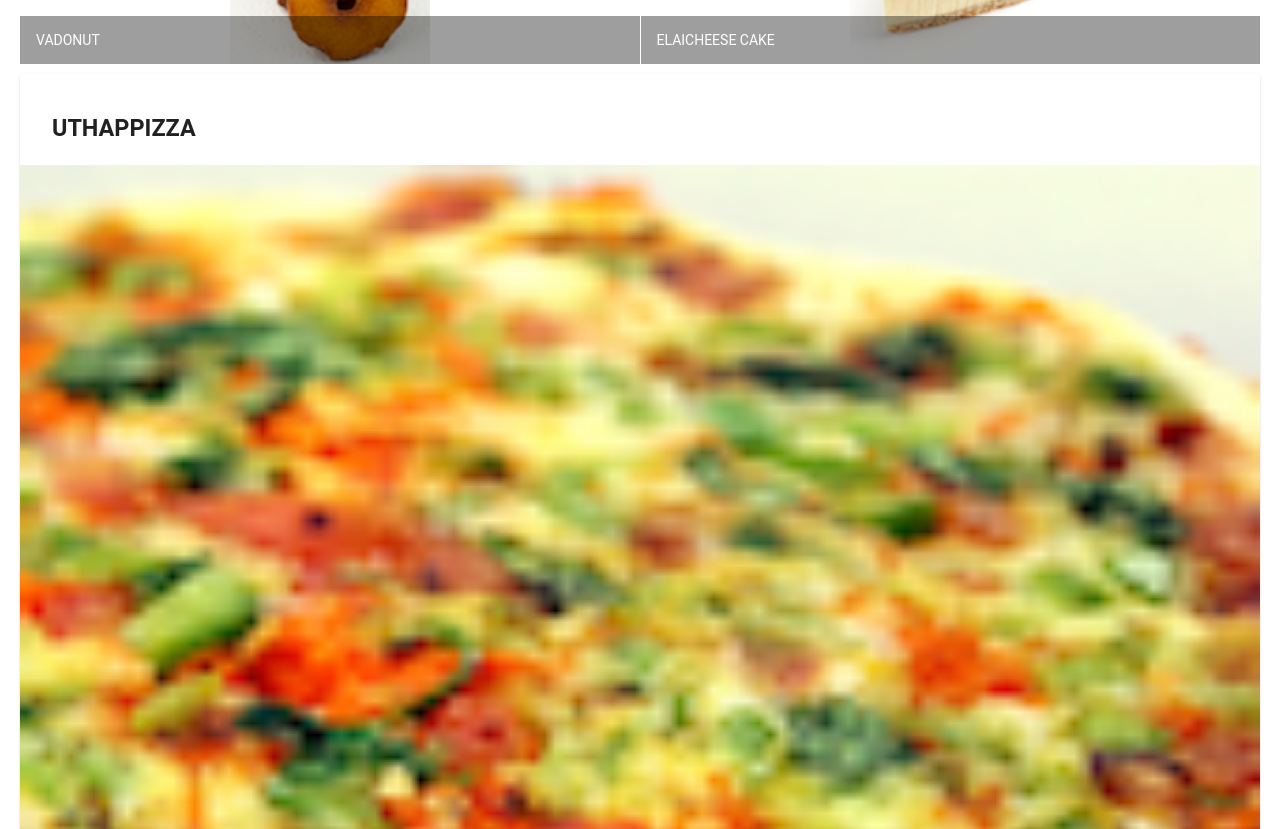
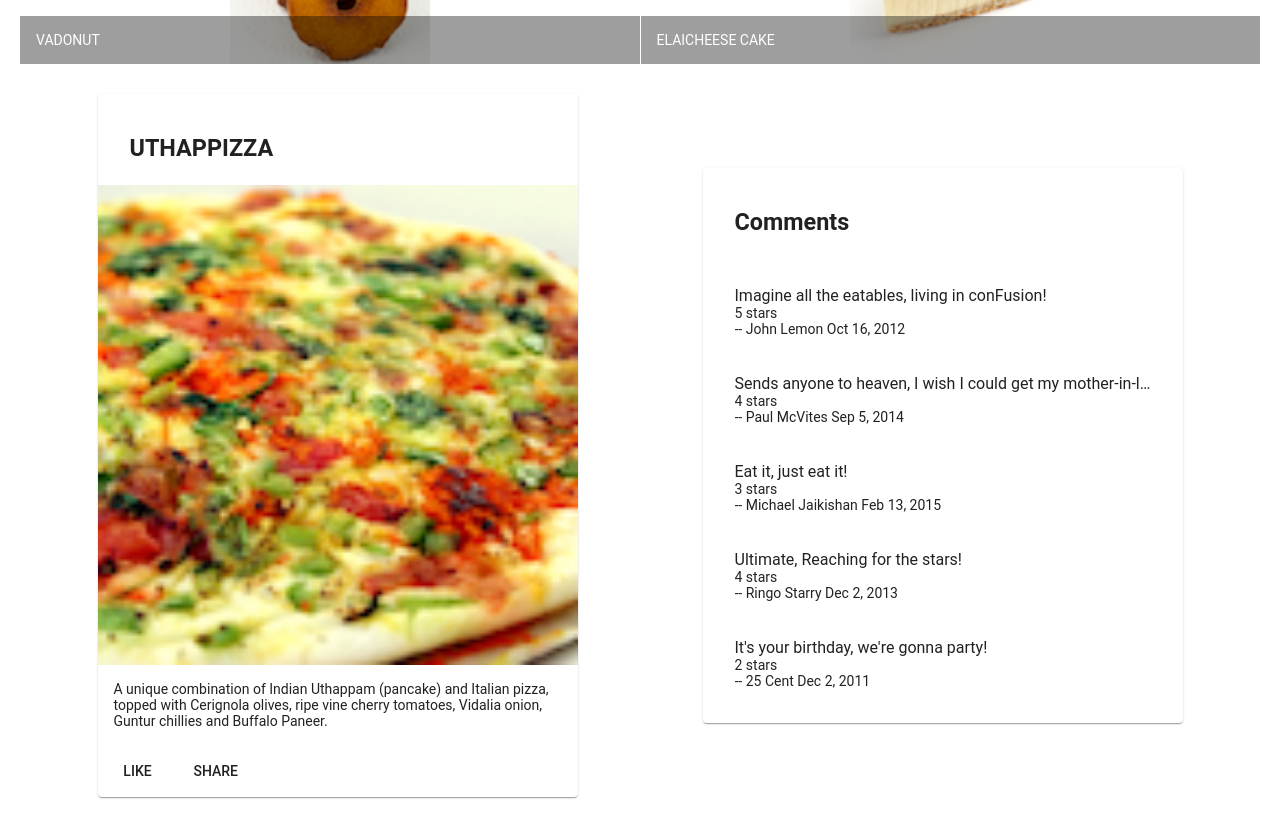
Before and after one commit to KManiKumarReddy/conFusion, an Angular app: page / in a window 1280 px wide. Shown: the part 500-1329 px from the top of the page. Built offline with nearby package versions, Linux system fonts and the light colour scheme.

Commit message:
Assignment 1

```diff
--- /dev/null
+++ b/src/app/dishdetail/dishdetail.component.html
@@ -0,0 +1,45 @@
+<div class="container"
+    fxLayout="row"
+    fxLayout.sm="column"
+    fxLayout.xs="column"
+    fxLayoutAlign.gt-md="space-around center"
+    fxLayoutGap="10px"
+    fxLayoutGap.xs="0">
+
+  <div fxFlex="40" *ngIf="dish">
+    <mat-card>
+        <mat-card-header>
+          <mat-card-title>
+            <h3>{{dish.name | uppercase}}</h3>
+          </mat-card-title>
+        </mat-card-header>
+        <img mat-card-image src={{dish.image}} alt={{dish.name}}>
+        <mat-card-content>
+          <p>{{dish.description}}
+          </p>
+        </mat-card-content>
+        <mat-card-actions>
+          <button mat-button>LIKE</button>
+          <button mat-button>SHARE</button>
+        </mat-card-actions>
+      </mat-card>
+  </div>
+
+  <div fxFlex="40" *ngIf="dish">
+    <mat-card>
+        <mat-card-header>
+          <mat-card-title>
+            <h3>Comments</h3>
+          </mat-card-title>
+        </mat-card-header>
+        <mat-list>
+            <mat-list-item *ngFor="let comment of dish.comments">
+                <span matLine>{{ comment.comment }}</span>
+                <span matLine>{{ comment.rating }} stars</span>
+                <span matLine>-- {{ comment.author }} {{comment.date | date}}</span>
+            </mat-list-item>
+        </mat-list>
+    </mat-card>
+  </div>
+
+</div>
--- /dev/null
+++ b/src/app/dishdetail/dishdetail.component.ts
@@ -0,0 +1,61 @@
+import { Component, OnInit } from '@angular/core';
+
+const DISH = {
+  id: '0',
+  name: 'Uthappizza',
+  image: '/assets/images/uthappizza.png',
+  category: 'mains',
+  featured: true,
+  label: 'Hot',
+  price: '4.99',
+  // tslint:disable-next-line:max-line-length
+  description: 'A unique combination of Indian Uthappam (pancake) and Italian pizza, topped with Cerignola olives, ripe vine cherry tomatoes, Vidalia onion, Guntur chillies and Buffalo Paneer.',
+  comments: [
+       {
+           rating: 5,
+           comment: 'Imagine all the eatables, living in conFusion!',
+           author: 'John Lemon',
+           date: '2012-10-16T17:57:28.556094Z'
+       },
+       {
+           rating: 4,
+           comment: 'Sends anyone to heaven, I wish I could get my mother-in-law to eat it!',
+           author: 'Paul McVites',
+           date: '2014-09-05T17:57:28.556094Z'
+       },
+       {
+           rating: 3,
+           comment: 'Eat it, just eat it!',
+           author: 'Michael Jaikishan',
+           date: '2015-02-13T17:57:28.556094Z'
+       },
+       {
+           rating: 4,
+           comment: 'Ultimate, Reaching for the stars!',
+           author: 'Ringo Starry',
+           date: '2013-12-02T17:57:28.556094Z'
+       },
+       {
+           rating: 2,
+           comment: 'It\'s your birthday, we\'re gonna party!',
+           author: '25 Cent',
+           date: '2011-12-02T17:57:28.556094Z'
+       }
+   ]
+};
+
+@Component({
+  selector: 'app-dishdetail',
+  templateUrl: './dishdetail.component.html',
+  styleUrls: ['./dishdetail.component.scss']
+})
+export class DishdetailComponent implements OnInit {
+
+  dish = DISH;
+
+  constructor() { }
+
+  ngOnInit(): void {
+  }
+
+}
--- a/src/app/menu/menu.component.html
+++ b/src/app/menu/menu.component.html
@@ -20,23 +20,6 @@
     </mat-grid-list>
   </div>
 
-  <div fxFlex *ngIf="selectedDish">
-    <mat-card>
-      <mat-card-header>
-        <mat-card-title>
-          <h3>{{selectedDish.name | uppercase}}</h3>
-        </mat-card-title>
-      </mat-card-header>
-      <img mat-card-image src={{selectedDish.image}} alt={{selectedDish.name}}>
-      <mat-card-content>
-        <p>{{selectedDish.description}}
-        </p>
-      </mat-card-content>
-      <mat-card-actions>
-        <button mat-button>LIKE</button>
-        <button mat-button>SHARE</button>
-      </mat-card-actions>
-    </mat-card>
-  </div>
+  <app-dishdetail></app-dishdetail>
 
 </div>
```
Also changed, not shown: src/app/app.module.ts (+6 -2 lines), src/app/dishdetail/dishdetail.component.scss (added), 1 other file (tests, documents, lock files or other folders).
